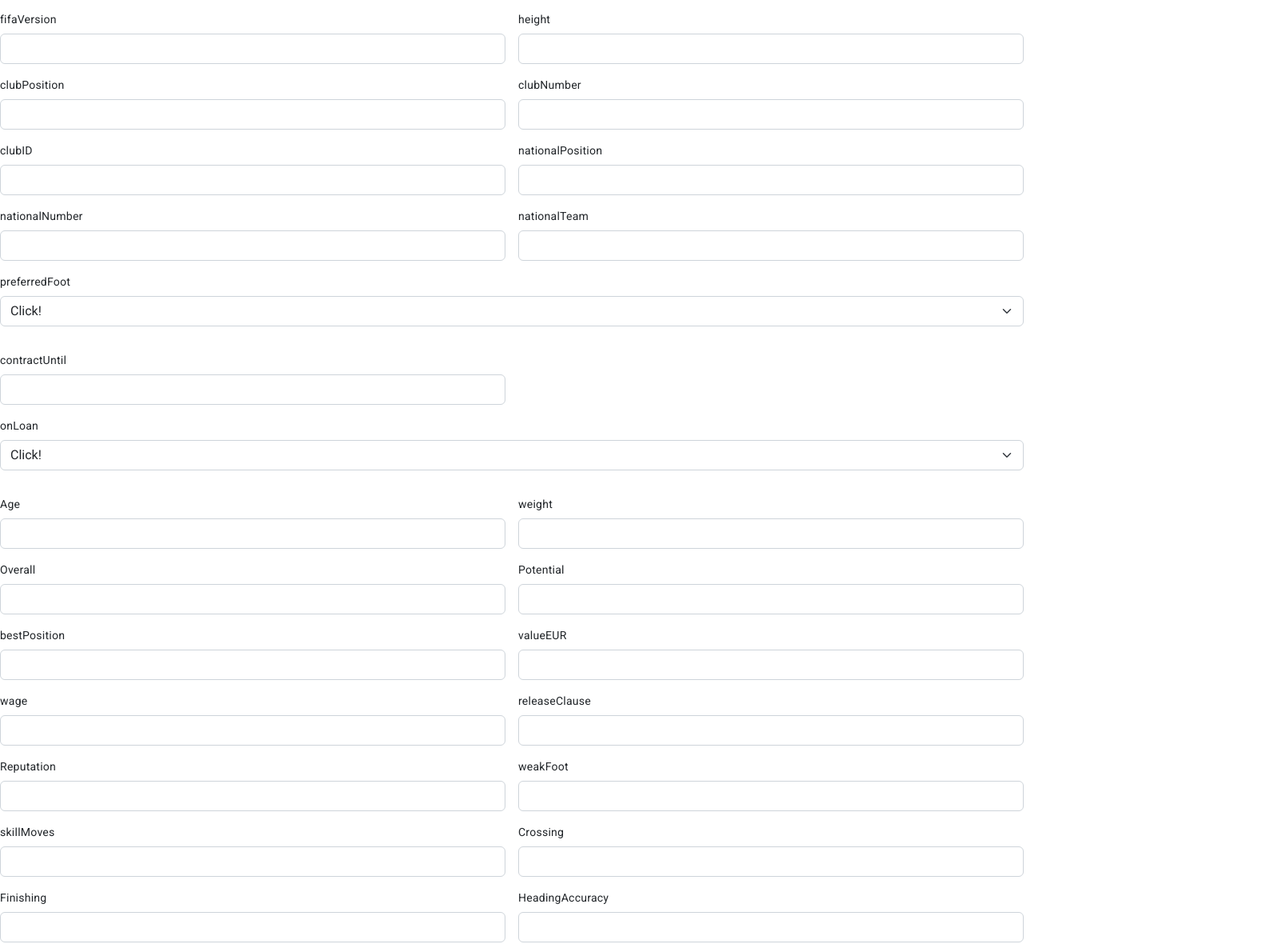
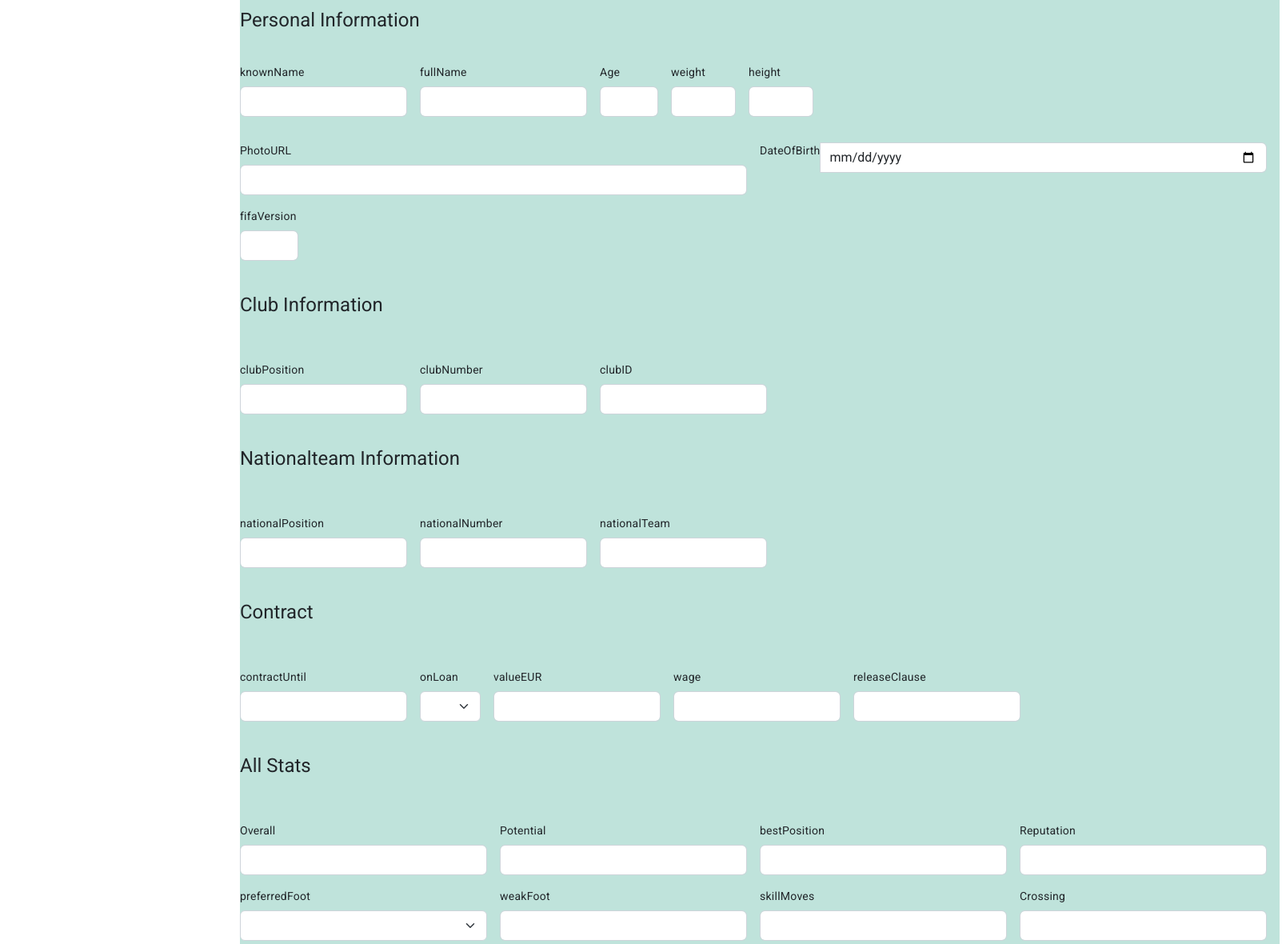
Before and after one commit to jilosius/FifaFinder, an Angular app in the folder FifaFinderAngular/fifafinderapp/: page /addPlayer in a window 1280 px wide. Shown: the part 114-1294 px from the top of the page at 80% size, 1608 px wide, since content can reach past the window. Built offline with nearby package versions, Linux system fonts and the light colour scheme.

Commit message:
Headlines wurden hinzugefügt

```diff
--- a/FifaFinderAngular/fifafinderapp/src/app/add-player/add-player.component.css
+++ b/FifaFinderAngular/fifafinderapp/src/app/add-player/add-player.component.css
@@ -0,0 +1,8 @@
+#box1 {
+    background-color: #5db9a565;
+    position: absolute;
+    width: 1300px;
+    height: 1930px;
+    top: 100px;
+    left: 300px;
+  }
--- a/FifaFinderAngular/fifafinderapp/src/app/add-player/add-player.component.html
+++ b/FifaFinderAngular/fifafinderapp/src/app/add-player/add-player.component.html
@@ -55,22 +55,53 @@
       </button>
     </div>
 </nav>
+<div id = "box1">
 <form class="row g-3 needs-validation" novalidate>
-    <div class="col-md-4">
+  <div class="row g-3 col-form-label"><label for="generalInformation"><h1>Personal Information</h1></label></div>
+    <div class="col-auto">
         <label for="validationCustom04" class="form-label">knownName</label>
       <input type="text" class="form-control" id="validationKnownName" required>
       <div class="invalid-feedback">
         Please choose a username.
       </div>
     </div>
-    <div class="col-md-4">
+    <div class="col-auto">
         <label for="validationCustom04" class="form-label">fullName</label>
       <input type="text" class="form-control" id="validationFullName" required>
       <div class="invalid-feedback">
         Please choose a username.
       </div>
     </div>
-    <div class="col-md-4">
+    <div class="col-auto">
+      <label for="validationCustom03" class="form-label">Age</label>
+      <input type="number" class="form-control" id="validationAge" min="1" max="99" required>
+      <div class="invalid-feedback">
+        Please choose a username.
+      </div>
+  </div>
+  <div class="col-auto">
+      <label for="validationCustom03" class="form-label">weight</label>
+      <input type="number" class="form-control" id="validationWeight" min="1" max="500" required>
+      <div class="invalid-feedback">
+        Please choose a username.
+      </div>
+  </div>
+  <div class="col-auto">
+    <label for="validationCustom03" class="form-label">height</label>
+    <input type="number" class="form-control" id="validationHeight" min="1" max="300" required>
+    <div class="invalid-feedback">
+      Please choose a username.
+    </div>
+</div>
+<div class = "row g-3">
+  <div class="col-md-6">
+    <label for="validationCustom03" class="form-label">PhotoURL</label>
+    <input type="text" class="form-control" id="validationPhotoURL" required>
+    <div class="invalid-feedback">
+      Please choose a username.
+    </div>
+</div>
+    <div class="col-md-6">
       <div class="input-group has-validation">
         <label for="validationCustom04" class="form-label">DateOfBirth</label>
         <input type="date" class="form-control" id="validationDateOfBirth" aria-describedby="inputGroupPrepend" required>
@@ -79,411 +110,403 @@
         </div>
       </div>
     </div>
-    <div class="col-md-6">
+
+
+    <div class="col-auto">
       <label for="validationCustom03" class="form-label">fifaVersion</label>
       <input type="number" class="form-control" id="validationFifaVersion" min="18" max="23" required>
       <div class="invalid-feedback">
         Please choose a username.
       </div>
     </div>
-    <div class="col-md-6">
-        <label for="validationCustom03" class="form-label">height</label>
-        <input type="number" class="form-control" id="validationHeight" required>
-        <div class="invalid-feedback">
-          Please choose a username.
   </div>
-    </div>
-    <div class="col-md-6">
+  <div class="row g-3 col-form-label"><label for="ClubInformation"><h1>Club Information</h1></label></div>
+    <div class= "row g-3">
+    <div class="col-auto">
         <label for="validationCustom03" class="form-label">clubPosition</label>
         <input type="text" class="form-control" id="validationClubPosition" required>
         <div class="invalid-feedback">
           Please choose a username.
         </div>
     </div>
-    <div class="col-md-6">
+    <div class="col-auto">
         <label for="validationCustom03" class="form-label">clubNumber</label>
         <input type="number" class="form-control" id="validationClubNumber" required>
         <div class="invalid-feedback">
           Please choose a username.
         </div>
     </div>
-    <div class="col-md-6">
+    <div class="col-auto">
         <label for="validationCustom03" class="form-label">clubID</label>
         <input type="number" class="form-control" id="validationClubID" required>
         <div class="invalid-feedback">
           Please choose a username.
         </div>
     </div>
-    <div class="col-md-6">
+  </div>
+  <div class="row g-3 col-form-label"><label for="generalInformation"><h1>Nationalteam Information</h1></label></div>
+  <div class= "row g-3">
+    <div class="col-auto">
         <label for="validationCustom03" class="form-label">nationalPosition</label>
         <input type="text" class="form-control" id="validationNationalPosition" required>
         <div class="invalid-feedback">
           Please choose a username.
         </div>
     </div>
-    <div class="col-md-6">
+    <div class="col-auto">
         <label for="validationCustom03" class="form-label">nationalNumber</label>
         <input type="number" class="form-control" id="validationNationalNumber" required>
         <div class="invalid-feedback">
           Please choose a username.
         </div>
     </div>
-    <div class="col-md-6">
+    <div class="col-auto">
         <label for="validationCustom03" class="form-label">nationalTeam</label>
         <input type="text" class="form-control" id="validationNationalTeam" required>
         <div class="invalid-feedback">
           Please choose a username.
         </div>
     </div>
-    <div class="mb-3">
-        <label for="validationCustom03" class="form-label">preferredFoot</label>
-        <select class="form-select" required aria-label="select example">
-          <option value="">Click!</option>
-          <option value="Left">Left</option>
-          <option value="Right">Right</option>
-        </select>
-        <div class="invalid-feedback">Example invalid select feedback</div>
   </div>
-    <div class="col-md-6">
+  <div class="row g-3 col-form-label"><label for="Contract"><h1>Contract</h1></label></div>
+  <div class= "row g-3">
+
+    <div class="col-auto">
         <label for="validationCustom03" class="form-label">contractUntil</label>
         <input type="number" class="form-control" id="validationContractUntil" required>
         <div class="invalid-feedback">
           Please choose a username.
         </div>
     </div>
-    <div class="mb-3">
+    <div class="col-auto">
         <label for="validationCustom03" class="form-label">onLoan</label>
         <select class="form-select" required aria-label="select example">
-          <option value="">Click!</option>
+          <option value=""></option>
           <option value="Yes">Yes</option>
           <option value="No">No</option>
         </select>
         <div class="invalid-feedback">Example invalid select feedback</div>
     </div>
-    <div class="col-md-6">
-        <label for="validationCustom03" class="form-label">Age</label>
-        <input type="number" class="form-control" id="validationAge" required>
+    <div class="col-auto">
+      <label for="validationCustom03" class="form-label">valueEUR</label>
+      <input type="number" class="form-control" id="validationValueEUR" min="1" required>
       <div class="invalid-feedback">
         Please choose a username.
       </div>
   </div>
-    <div class="col-md-6">
-        <label for="validationCustom03" class="form-label">weight</label>
-        <input type="number" class="form-control" id="validationWeight" required>
+  <div class="col-auto">
+      <label for="validationCustom03" class="form-label">wage</label>
+      <input type="number" class="form-control" id="validationWage" required>
       <div class="invalid-feedback">
         Please choose a username.
       </div>
   </div>
-    <div class="col-md-6">
-        <label for="validationCustom03" class="form-label">Overall</label>
-        <input type="number" class="form-control" id="validationOverall" required>
+  <div class="col-auto">
+      <label for="validationCustom03" class="form-label">releaseClause</label>
+      <input type="number" class="form-control" id="validationReleaseClause" required>
       <div class="invalid-feedback">
         Please choose a username.
       </div>
   </div>
-    <div class="col-md-6">
+</div>
+<div class="row g-3 col-form-label"><label for="AllStats"><h1>All Stats</h1></label></div>
+<div class= "row g-3">
+    <div class="col-md-3">
+        <label for="validationCustom03" class="form-label">Overall</label>
+        <input type="number" class="form-control" id="validationOverall" min="1" max="99" required>
+        <div class="invalid-feedback">
+          Please choose a username.
+        </div>
+    </div>
+    <div class="col-md-3">
         <label for="validationCustom03" class="form-label">Potential</label>
-        <input type="number" class="form-control" id="validationPotential" required>
+        <input type="number" class="form-control" id="validationPotential" min="1" max="99" required>
         <div class="invalid-feedback">
           Please choose a username.
         </div>
     </div>
 
-    <div class="col-md-6">
+    <div class="col-md-3">
         <label for="validationCustom03" class="form-label">bestPosition</label>
         <input type="text" class="form-control" id="validationBestPosition" required>
         <div class="invalid-feedback">
           Please choose a username.
         </div>
     </div>
-    <div class="col-md-6">
-        <label for="validationCustom03" class="form-label">valueEUR</label>
-        <input type="number" class="form-control" id="validationValueEUR" required>
-        <div class="invalid-feedback">
-          Please choose a username.
-        </div>
-    </div>
-    <div class="col-md-6">
-        <label for="validationCustom03" class="form-label">wage</label>
-        <input type="number" class="form-control" id="validationWage" required>
-        <div class="invalid-feedback">
-          Please choose a username.
-        </div>
-    </div>
-    <div class="col-md-6">
-        <label for="validationCustom03" class="form-label">releaseClause</label>
-        <input type="number" class="form-control" id="validationReleaseClause" required>
-        <div class="invalid-feedback">
-          Please choose a username.
-        </div>
-    </div>
-    <div class="col-md-6">
+
+    <div class="col-md-3">
         <label for="validationCustom03" class="form-label">Reputation</label>
         <input type="number" class="form-control" id="validationReputation" required>
         <div class="invalid-feedback">
           Please choose a username.
         </div>
     </div>
-    <div class="col-md-6">
+    <div class="col-md-3">
+      <label for="validationCustom03" class="form-label">preferredFoot</label>
+      <select class="form-select" required aria-label="select example">
+        <option value=""></option>
+        <option value="Left">Left</option>
+        <option value="Right">Right</option>
+      </select>
+      <div class="invalid-feedback">Example invalid select feedback</div>
+  </div>
+    <div class="col-md-3">
         <label for="validationCustom03" class="form-label">weakFoot</label>
         <input type="number" class="form-control" id="validationWeakFoot" min="1" max="5" required>
         <div class="invalid-feedback">
           Please choose a username.
         </div>
     </div>
-    <div class="col-md-6">
+    <div class="col-md-3">
         <label for="validationCustom03" class="form-label">skillMoves</label>
         <input type="number" class="form-control" id="validationSkillMoves" min="1" max="5" required>
         <div class="invalid-feedback">
           Please choose a username.
         </div>
     </div>
-    <div class="col-md-6">
+    <div class="col-md-3">
         <label for="validationCustom03" class="form-label">Crossing</label>
         <input type="number" class="form-control" id="validationCrossing" min="1" max="99" required>
         <div class="invalid-feedback">
           Please choose a username.
         </div>
     </div>
-    <div class="col-md-6">
+    <div class="col-md-3">
         <label for="validationCustom03" class="form-label">Finishing</label>
         <input type="number" class="form-control" id="validationFinishing" min="1" max="99" required>
         <div class="invalid-feedback">
           Please choose a username.
         </div>
     </div>
-    <div class="col-md-6">
+    <div class="col-md-3">
         <label for="validationCustom03" class="form-label">HeadingAccuracy</label>
         <input type="number" class="form-control" id="validationHeadingAccuracy" min="1" max="99" required>
         <div class="invalid-feedback">
           Please choose a username.
         </div>
     </div>
-    <div class="col-md-6">
+    <div class="col-md-3">
         <label for="validationCustom03" class="form-label">ShortPassing</label>
         <input type="number" class="form-control" id="validationShortPassing" min="1" max="99" required>
         <div class="invalid-feedback">
           Please choose a username.
         </div>
     </div>
-    <div class="col-md-6">
+    <div class="col-md-3">
         <label for="validationCustom03" class="form-label">Volleys</label>
         <input type="number" class="form-control" id="validationVolleys" min="1" max="99" required>
         <div class="invalid-feedback">
           Please choose a username.
         </div>
     </div>
-    <div class="col-md-6">
+    <div class="col-md-3">
         <label for="validationCustom03" class="form-label">Dribbling</label>
         <input type="number" class="form-control" id="validationDribbling" min="1" max="99" required>
         <div class="invalid-feedback">
           Please choose a username.
         </div>
     </div>
-    <div class="col-md-6">
+    <div class="col-md-3">
         <label for="validationCustom03" class="form-label">Curve</label>
         <input type="number" class="form-control" id="validationCurve" min="1" max="99" required>
         <div class="invalid-feedback">
           Please choose a username.
         </div>
     </div>
-    <div class="col-md-6">
+    <div class="col-md-3">
         <label for="validationCustom03" class="form-label">FKAccuracy</label>
         <input type="number" class="form-control" id="validationFKAccuracy" min="1" max="99" required>
         <div class="invalid-feedback">
           Please choose a username.
         </div>
     </div>
-    <div class="col-md-6">
+    <div class="col-md-3">
         <label for="validationCustom03" class="form-label">LongPassing</label>
         <input type="number" class="form-control" id="validationLongPassing" min="1" max="99" required>
         <div class="invalid-feedback">
           Please choose a username.
         </div>
     </div>
-    <div class="col-md-6">
+    <div class="col-md-3">
         <label for="validationCustom03" class="form-label">BallControl</label>
         <input type="number" class="form-control" id="validationBallControl" min="1" max="99" required>
         <div class="invalid-feedback">
           Please choose a username.
         </div>
     </div>
-    <div class="col-md-6">
+    <div class="col-md-3">
         <label for="validationCustom03" class="form-label">Acceleration</label>
         <input type="number" class="form-control" id="validationAcceleration" min="1" max="99" required>
         <div class="invalid-feedback">
           Please choose a username.
         </div>
     </div>
-    <div class="col-md-6">
+    <div class="col-md-3">
         <label for="validationCustom03" class="form-label">Sprintspeed</label>
         <input type="number" class="form-control" id="validationSprintspeed" min="1" max="99" required>
         <div class="invalid-feedback">
           Please choose a username.
         </div>
     </div>
-    <div class="col-md-6">
+    <div class="col-md-3">
         <label for="validationCustom03" class="form-label">Agility</label>
         <input type="number" class="form-control" id="validationAgility" min="1" max="99" required>
         <div class="invalid-feedback">
           Please choose a username.
         </div>
     </div>
-    <div class="col-md-6">
+    <div class="col-md-3">
         <label for="validationCustom03" class="form-label">Reaction</label>
         <input type="number" class="form-control" id="validationReaction" min="1" max="99" required>
         <div class="invalid-feedback">
           Please choose a username.
         </div>
     </div>
-    <div class="col-md-6">
+    <div class="col-md-3">
         <label for="validationCustom03" class="form-label">Balance</label>
         <input type="number" class="form-control" id="validationBalance" min="1" max="99" required>
         <div class="invalid-feedback">
           Please choose a username.
         </div>
     </div>
-    <div class="col-md-6">
+    <div class="col-md-3">
         <label for="validationCustom03" class="form-label">ShotPower</label>
         <input type="number" class="form-control" id="validationShotPower" min="1" max="99" required>
         <div class="invalid-feedback">
           Please choose a username.
         </div>
     </div>
-    <div class="col-md-6">
+    <div class="col-md-3">
         <label for="validationCustom03" class="form-label">Jumping</label>
         <input type="number" class="form-control" id="validationJumping" min="1" max="99" required>
         <div class="invalid-feedback">
           Please choose a username.
         </div>
     </div>
-    <div class="col-md-6">
+    <div class="col-md-3">
         <label for="validationCustom03" class="form-label">Stamina</label>
         <input type="number" class="form-control" id="validationStamina" min="1" max="99" required>
         <div class="invalid-feedback">
           Please choose a username.
         </div>
     </div>
-    <div class="col-md-6">
+    <div class="col-md-3">
         <label for="validationCustom03" class="form-label">Strength</label>
         <input type="number" class="form-control" id="validationStrength" min="1" max="99" required>
         <div class="invalid-feedback">
           Please choose a username.
         </div>
     </div>
-    <div class="col-md-6">
+    <div class="col-md-3">
         <label for="validationCustom03" class="form-label">LongShots</label>
         <input type="number" class="form-control" id="validationLongShots" min="1" max="99" required>
         <div class="invalid-feedback">
           Please choose a username.
         </div>
     </div>
-    <div class="col-md-6">
+    <div class="col-md-3">
         <label for="validationCustom03" class="form-label">Aggression</label>
         <input type="number" class="form-control" id="validationAgression" min="1" max="99" required>
         <div class="invalid-feedback">
           Please choose a username.
         </div>
     </div>
-    <div class="col-md-6">
+    <div class="col-md-3">
         <label for="validationCustom03" class="form-label">Interception</label>
         <input type="number" class="form-control" id="validationInterception" min="1" max="99" required>
         <div class="invalid-feedback">
           Please choose a username.
         </div>
     </div>
-    <div class="col-md-6">
+    <div class="col-md-3">
         <label for="validationCustom03" class="form-label">Positioning</label>
         <input type="number" class="form-control" id="validationPositioning" min="1" max="99" required>
         <div class="invalid-feedback">
           Please choose a username.
         </div>
     </div>
-    <div class="col-md-6">
+    <div class="col-md-3">
         <label for="validationCustom03" class="form-label">Vision</label>
         <input type="number" class="form-control" id="validationVision" min="1" max="99" required>
         <div class="invalid-feedback">
           Please choose a username.
         </div>
     </div>
-    <div class="col-md-6">
+    <div class="col-md-3">
         <label for="validationCustom03" class="form-label">Penalties</label>
         <input type="number" class="form-control" id="validationPenalties" min="1" max="99" required>
         <div class="invalid-feedback">
           Please choose a username.
         </div>
     </div>
-    <div class="col-md-6">
+    <div class="col-md-3">
         <label for="validationCustom03" class="form-label">Composure</label>
         <input type="number" class="form-control" id="validationComposure" min="1" max="99" required>
         <div class="invalid-feedback">
           Please choose a username.
         </div>
     </div>
-    <div class="col-md-6">
+    <div class="col-md-3">
         <label for="validationCustom03" class="form-label">Marking</label>
         <input type="number" class="form-control" id="validationMarking" min="1" max="99" required>
         <div class="invalid-feedback">
           Please choose a username.
         </div>
     </div>
-    <div class="col-md-6">
+    <div class="col-md-3">
         <label for="validationCustom03" class="form-label">StandingTackle</label>
         <input type="number" class="form-control" id="validationStandingTackle" min="1" max="99" required>
         <div class="invalid-feedback">
           Please choose a username.
         </div>
     </div>
-    <div class="col-md-6">
+    <div class="col-md-3">
         <label for="validationCustom03" class="form-label">SlidingTackle</label>
         <input type="number" class="form-control" id="validationSlidingTackle" min="1" max="99" required>
         <div class="invalid-feedback">
           Please choose a username.
         </div>
     </div>
-    <div class="col-md-6">
+    <div class="col-md-3">
         <label for="validationCustom03" class="form-label">GKDiving</label>
         <input type="number" class="form-control" id="validationGKDiving" min="1" max="99" required>
         <div class="invalid-feedback">
           Please choose a username.
         </div>
     </div>
-    <div class="col-md-6">
+    <div class="col-md-3">
         <label for="validationCustom03" class="form-label">GKHandling</label>
         <input type="number" class="form-control" id="validationGKHandling" min="1" max="99" required>
         <div class="invalid-feedback">
           Please choose a username.
         </div>
     </div>
-    <div class="col-md-6">
+    <div class="col-md-3">
         <label for="validationCustom03" class="form-label">GKKicking</label>
         <input type="number" class="form-control" id="validationGKKicking" min="1" max="99" required>
         <div class="invalid-feedback">
           Please choose a username.
         </div>
     </div>
-    <div class="col-md-6">
+    <div class="col-md-3">
         <label for="validationCustom03" class="form-label">GKPositioning</label>
         <input type="number" class="form-control" id="validationGKPositioning" min="1" max="99" required>
         <div class="invalid-feedback">
           Please choose a username.
         </div>
     </div>
-    <div class="col-md-6">
+    <div class="col-md-3">
         <label for="validationCustom03" class="form-label">GKReflexes</label>
         <input type="number" class="form-control" id="validationGKReflexes" min="1" max="99" required>
         <div class="invalid-feedback">
           Please choose a username.
         </div>
     </div>
-    <div class="col-md-6">
-        <label for="validationCustom03" class="form-label">PhotoURL</label>
-        <input type="text" class="form-control" id="validationPhotoURL" required>
-        <div class="invalid-feedback">
-          Please choose a username.
   </div>
-    </div>
+
     <div class="col-12">
       <button class="btn btn-primary" type="submit">Submit Player</button>
     </div>
+
   </form>
+</div>
```
Also changed, not shown: FifaFinderAngular/fifafinderapp/src/app/start/start.component.html (+4 -6 lines). Lines whose indentation alone changed are shown as unchanged.
